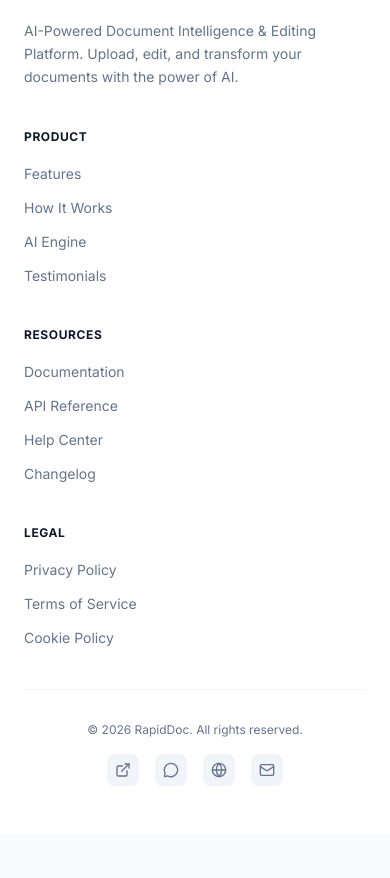
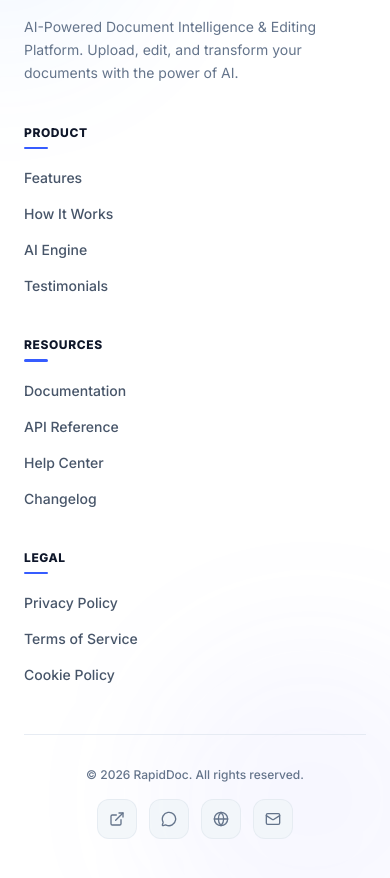
Before and after one commit to Vaghasiya-Jemit-kanaiyalal/RapidDoc, a React (Vite) app in the folder frontend/: page / in a window 390 px wide. Shown: the part 8344-9222 px from the top of the page. Before the commit the page ends 9178 px from the top, so only its background shows below. Built offline with nearby package versions, Linux system fonts and the light colour scheme.

Commit message:
footer redesingend

```diff
--- a/frontend/src/App.jsx
+++ b/frontend/src/App.jsx
@@ -237,12 +237,6 @@ const LandingPage = ({ onNavigate }) => {
               className="px-4 py-2 rounded-xl text-sm font-bold text-slate-700 hover:text-brand-600 hover:bg-white/80 transition-all duration-200 cursor-pointer"
             >
               AI Engine
-            </button>
-            <button
-              onClick={() => onNavigate('landing', 'testimonials')}
-              className="px-4 py-2 rounded-xl text-sm font-bold text-slate-700 hover:text-brand-600 hover:bg-white/80 transition-all duration-200 cursor-pointer"
-            >
-              Testimonials
             </button>
           </div>
 
@@ -702,61 +696,96 @@ const LandingPage = ({ onNavigate }) => {
       {/* ═══════════════════════════════════════════════════ */}
       {/* FOOTER                                             */}
       {/* ═══════════════════════════════════════════════════ */}
-      <footer className="relative z-10 border-t border-borderline/50 bg-white">
-        <div className="max-w-6xl mx-auto px-6 lg:px-8 py-12">
-          <div className="grid sm:grid-cols-2 lg:grid-cols-4 gap-10 mb-10">
+      <footer className="relative z-10 bg-white border-t border-slate-200/70 overflow-hidden">
+        {/* Soft background ambient glow accents */}
+        <div className="absolute top-0 left-0 w-80 h-80 bg-blue-500/5 rounded-full blur-3xl pointer-events-none -translate-x-1/2 -translate-y-1/2" />
+        <div className="absolute bottom-0 right-0 w-80 h-80 bg-indigo-500/5 rounded-full blur-3xl pointer-events-none translate-x-1/4 translate-y-1/4" />
+
+        <div className="relative max-w-6xl mx-auto px-6 sm:px-8 lg:px-10 pt-16 pb-10">
+          <div className="grid grid-cols-1 sm:grid-cols-2 lg:grid-cols-4 gap-10 lg:gap-8 mb-12">
             {/* Brand */}
             <div className="sm:col-span-2 lg:col-span-1">
-              <img src={logo} alt="RapidDoc Logo" className="w-[56px] h-[56px] object-contain mb-3" />
-              <p className="text-sm text-secondary leading-relaxed max-w-xs">
+              <div className="flex items-center gap-2.5 mb-4">
+                <img src={loadingEffect} alt="RapidDoc Logo" className="w-8 h-8 sm:w-9 sm:h-9 object-contain drop-shadow-xs" />
+                <span className="text-xl sm:text-2xl font-black tracking-tight text-slate-900 select-none">
+                  Rapid<span className="text-[#365CFF]">Doc</span>
+                </span>
+              </div>
+              <p className="text-sm text-slate-500 leading-relaxed max-w-xs">
                 AI-Powered Document Intelligence & Editing Platform. Upload, edit, and transform your documents with the power of AI.
               </p>
             </div>
+
             {/* Links: Product */}
             <div>
-              <h4 className="text-xs font-bold text-ink uppercase tracking-wider mb-4">Product</h4>
-              <ul className="space-y-2.5">
-                <li><a href="#features" className="text-sm text-secondary hover:text-brand-600 transition">Features</a></li>
-                <li><a href="#how" className="text-sm text-secondary hover:text-brand-600 transition">How It Works</a></li>
-                <li><a href="#ai" className="text-sm text-secondary hover:text-brand-600 transition">AI Engine</a></li>
-                <li><a href="#testimonials" className="text-sm text-secondary hover:text-brand-600 transition">Testimonials</a></li>
+              <h4 className="text-xs font-black text-slate-900 uppercase tracking-wider">PRODUCT</h4>
+              <div className="w-6 h-[2.5px] bg-[#365CFF] rounded-full mt-1.5 mb-4"></div>
+              <ul className="space-y-3">
+                <li><a href="#features" className="text-sm text-slate-600 hover:text-[#365CFF] transition-colors font-medium">Features</a></li>
+                <li><a href="#how" className="text-sm text-slate-600 hover:text-[#365CFF] transition-colors font-medium">How It Works</a></li>
+                <li><a href="#ai" className="text-sm text-slate-600 hover:text-[#365CFF] transition-colors font-medium">AI Engine</a></li>
+                <li><a href="#testimonials" className="text-sm text-slate-600 hover:text-[#365CFF] transition-colors font-medium">Testimonials</a></li>
               </ul>
             </div>
+
             {/* Links: Resources */}
             <div>
-              <h4 className="text-xs font-bold text-ink uppercase tracking-wider mb-4">Resources</h4>
-              <ul className="space-y-2.5">
-                <li><a href="#" className="text-sm text-secondary hover:text-brand-600 transition">Documentation</a></li>
-                <li><a href="#" className="text-sm text-secondary hover:text-brand-600 transition">API Reference</a></li>
-                <li><a href="#help" className="text-sm text-secondary hover:text-brand-600 transition">Help Center</a></li>
-                <li><a href="#" className="text-sm text-secondary hover:text-brand-600 transition">Changelog</a></li>
+              <h4 className="text-xs font-black text-slate-900 uppercase tracking-wider">RESOURCES</h4>
+              <div className="w-6 h-[2.5px] bg-[#365CFF] rounded-full mt-1.5 mb-4"></div>
+              <ul className="space-y-3">
+                <li><a href="#" className="text-sm text-slate-600 hover:text-[#365CFF] transition-colors font-medium">Documentation</a></li>
+                <li><a href="#" className="text-sm text-slate-600 hover:text-[#365CFF] transition-colors font-medium">API Reference</a></li>
+                <li><a href="#help" className="text-sm text-slate-600 hover:text-[#365CFF] transition-colors font-medium">Help Center</a></li>
+                <li><a href="#" className="text-sm text-slate-600 hover:text-[#365CFF] transition-colors font-medium">Changelog</a></li>
               </ul>
             </div>
+
             {/* Links: Legal */}
             <div>
-              <h4 className="text-xs font-bold text-ink uppercase tracking-wider mb-4">Legal</h4>
-              <ul className="space-y-2.5">
-                <li><a href="#privacy" className="text-sm text-secondary hover:text-brand-600 transition">Privacy Policy</a></li>
-                <li><a href="#terms" className="text-sm text-secondary hover:text-brand-600 transition">Terms of Service</a></li>
-                <li><a href="#" className="text-sm text-secondary hover:text-brand-600 transition">Cookie Policy</a></li>
+              <h4 className="text-xs font-black text-slate-900 uppercase tracking-wider">LEGAL</h4>
+              <div className="w-6 h-[2.5px] bg-[#365CFF] rounded-full mt-1.5 mb-4"></div>
+              <ul className="space-y-3">
+                <li><a href="#privacy" className="text-sm text-slate-600 hover:text-[#365CFF] transition-colors font-medium">Privacy Policy</a></li>
+                <li><a href="#terms" className="text-sm text-slate-600 hover:text-[#365CFF] transition-colors font-medium">Terms of Service</a></li>
+                <li><a href="#" className="text-sm text-slate-600 hover:text-[#365CFF] transition-colors font-medium">Cookie Policy</a></li>
               </ul>
             </div>
           </div>
 
           {/* Bottom Bar */}
-          <div className="flex flex-col sm:flex-row justify-between items-center pt-8 border-t border-borderline/50 gap-4">
-            <span className="text-xs text-secondary">© 2026 RapidDoc. All rights reserved.</span>
-            <div className="flex items-center gap-4">
-              <a href="https://github.com/Vaghasiya-Jemit-kanaiyalal/RapidDoc" target="_blank" rel="noopener noreferrer" className="w-8 h-8 rounded-lg bg-slate-100 flex items-center justify-center text-secondary hover:text-ink hover:bg-slate-200 transition">
+          <div className="flex flex-col sm:flex-row justify-between items-center pt-8 border-t border-slate-200/80 gap-4">
+            <span className="text-xs sm:text-sm text-slate-500 font-medium">
+              © 2026 RapidDoc. All rights reserved.
+            </span>
+            <div className="flex items-center gap-3">
+              <a
+                href="https://github.com/Vaghasiya-Jemit-kanaiyalal/RapidDoc"
+                target="_blank"
+                rel="noopener noreferrer"
+                className="w-10 h-10 rounded-xl bg-slate-100/80 hover:bg-slate-200/80 border border-slate-200/70 flex items-center justify-center text-slate-500 hover:text-[#365CFF] hover:border-blue-200 shadow-2xs hover:scale-105 active:scale-95 transition-all duration-200"
+                aria-label="GitHub Repository"
+              >
                 <ExternalLink className="w-4 h-4" />
               </a>
-              <a href="#" className="w-8 h-8 rounded-lg bg-slate-100 flex items-center justify-center text-secondary hover:text-ink hover:bg-slate-200 transition">
+              <a
+                href="#"
+                className="w-10 h-10 rounded-xl bg-slate-100/80 hover:bg-slate-200/80 border border-slate-200/70 flex items-center justify-center text-slate-500 hover:text-[#365CFF] hover:border-blue-200 shadow-2xs hover:scale-105 active:scale-95 transition-all duration-200"
+                aria-label="Community Discussions"
+              >
                 <MessageCircle className="w-4 h-4" />
               </a>
-              <a href="#" className="w-8 h-8 rounded-lg bg-slate-100 flex items-center justify-center text-secondary hover:text-ink hover:bg-slate-200 transition">
+              <a
+                href="#"
+                className="w-10 h-10 rounded-xl bg-slate-100/80 hover:bg-slate-200/80 border border-slate-200/70 flex items-center justify-center text-slate-500 hover:text-[#365CFF] hover:border-blue-200 shadow-2xs hover:scale-105 active:scale-95 transition-all duration-200"
+                aria-label="Global Network"
+              >
                 <GlobeIcon className="w-4 h-4" />
               </a>
-              <a href="#" className="w-8 h-8 rounded-lg bg-slate-100 flex items-center justify-center text-secondary hover:text-ink hover:bg-slate-200 transition">
+              <a
+                href="mailto:support@rapiddoc.ai"
+                className="w-10 h-10 rounded-xl bg-slate-100/80 hover:bg-slate-200/80 border border-slate-200/70 flex items-center justify-center text-slate-500 hover:text-[#365CFF] hover:border-blue-200 shadow-2xs hover:scale-105 active:scale-95 transition-all duration-200"
+                aria-label="Email Support"
+              >
                 <Mail className="w-4 h-4" />
               </a>
             </div>
```
